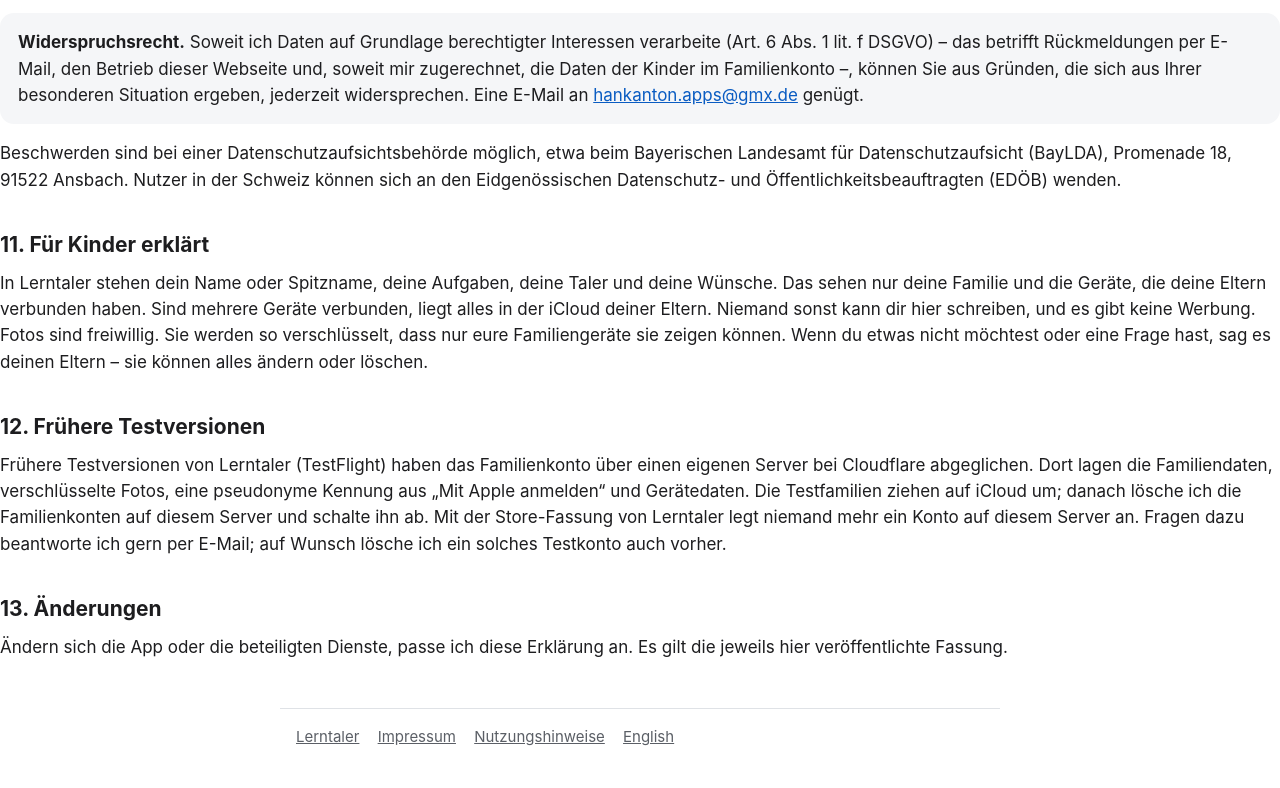
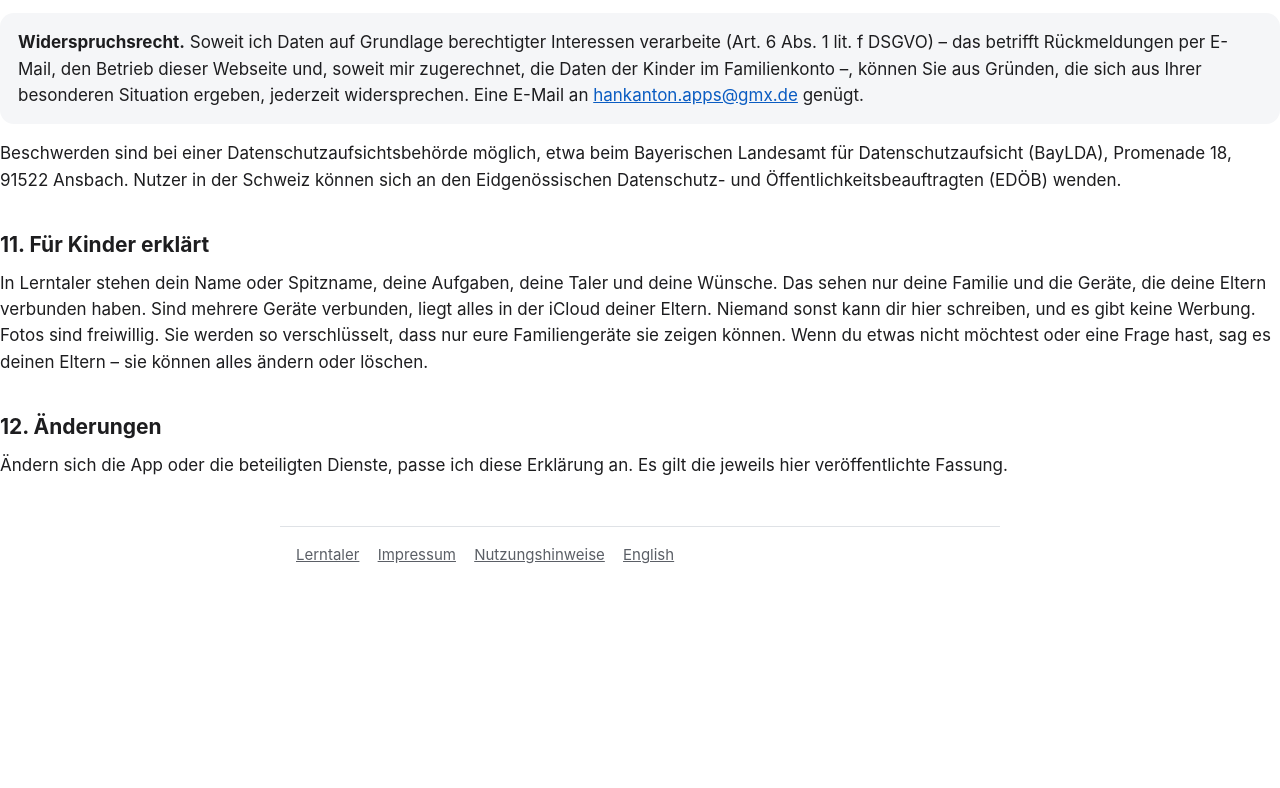
Before and after one commit to hankanton/hankanton.github.io, a plain HTML site: page lerntaler/datenschutz.html in a window 1280 px wide. Shown: the part 3810-4598 px from the top of the page. After the commit the page ends 4416 px from the top, so only its background shows below. Drawn offline with Linux system fonts and the light colour scheme.

Commit message:
Lerntaler Datenschutz: Abschnitt zu früheren Testversionen entfällt, Server ist gelöscht
Co-Authored-By: Claude Opus 5.5 <noreply@anthropic.com>

```diff
--- a/lerntaler/datenschutz.html
+++ b/lerntaler/datenschutz.html
@@ -203,14 +203,7 @@
   so verschlüsselt, dass nur eure Familiengeräte sie zeigen können. Wenn du etwas nicht möchtest oder eine Frage
   hast, sag es deinen Eltern – sie können alles ändern oder löschen.</p>
 
-  <h2>12. Frühere Testversionen</h2>
-  <p>Frühere Testversionen von Lerntaler (TestFlight) haben das Familienkonto über einen eigenen Server bei
-  Cloudflare abgeglichen. Dort lagen die Familiendaten, verschlüsselte Fotos, eine pseudonyme Kennung aus „Mit Apple
-  anmelden“ und Gerätedaten. Die Testfamilien ziehen auf iCloud um; danach lösche ich die Familienkonten auf diesem
-  Server und schalte ihn ab. Mit der Store-Fassung von Lerntaler legt niemand mehr ein Konto auf diesem Server an.
-  Fragen dazu beantworte ich gern per E-Mail; auf Wunsch lösche ich ein solches Testkonto auch vorher.</p>
-
-  <h2>13. Änderungen</h2>
+  <h2>12. Änderungen</h2>
   <p>Ändern sich die App oder die beteiligten Dienste, passe ich diese Erklärung an. Es gilt die jeweils hier
   veröffentlichte Fassung.</p>
 </main>
```
Also changed, not shown: lerntaler/en/privacy.html (+1 -8 lines).
